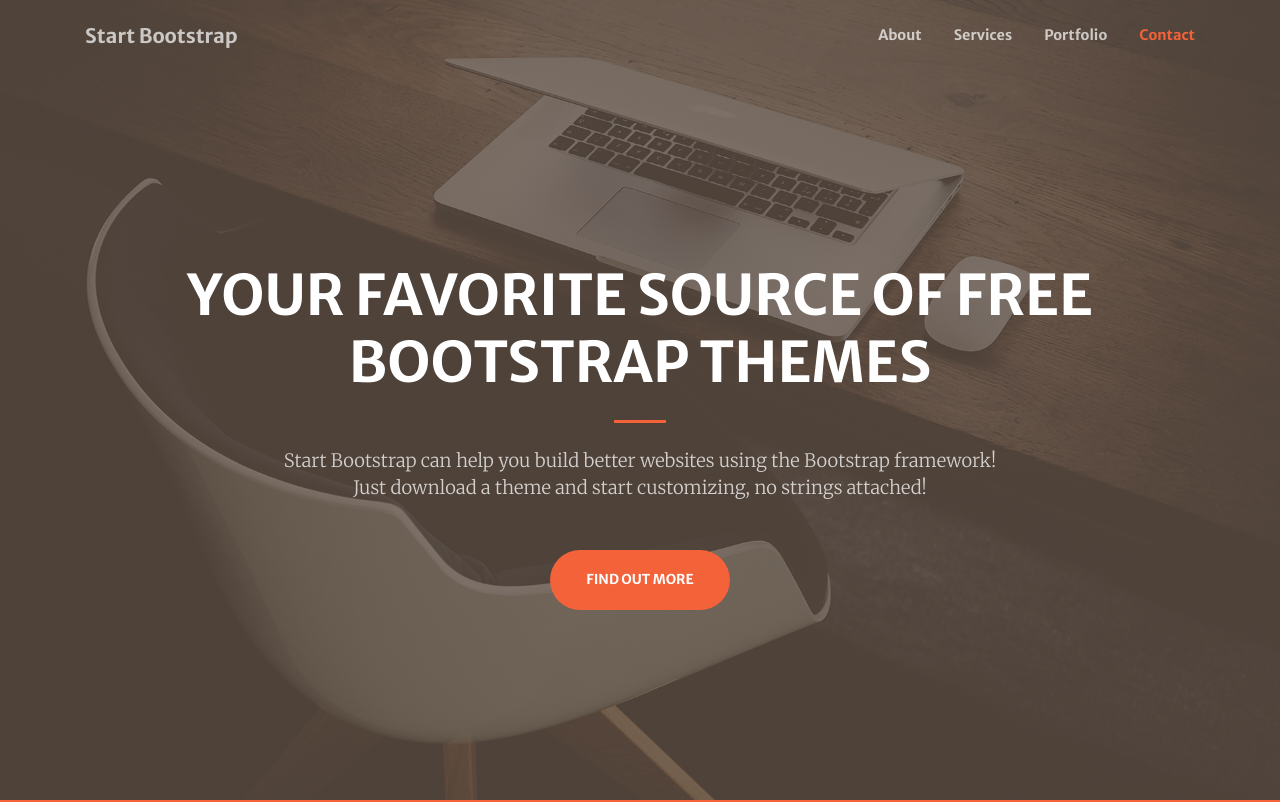
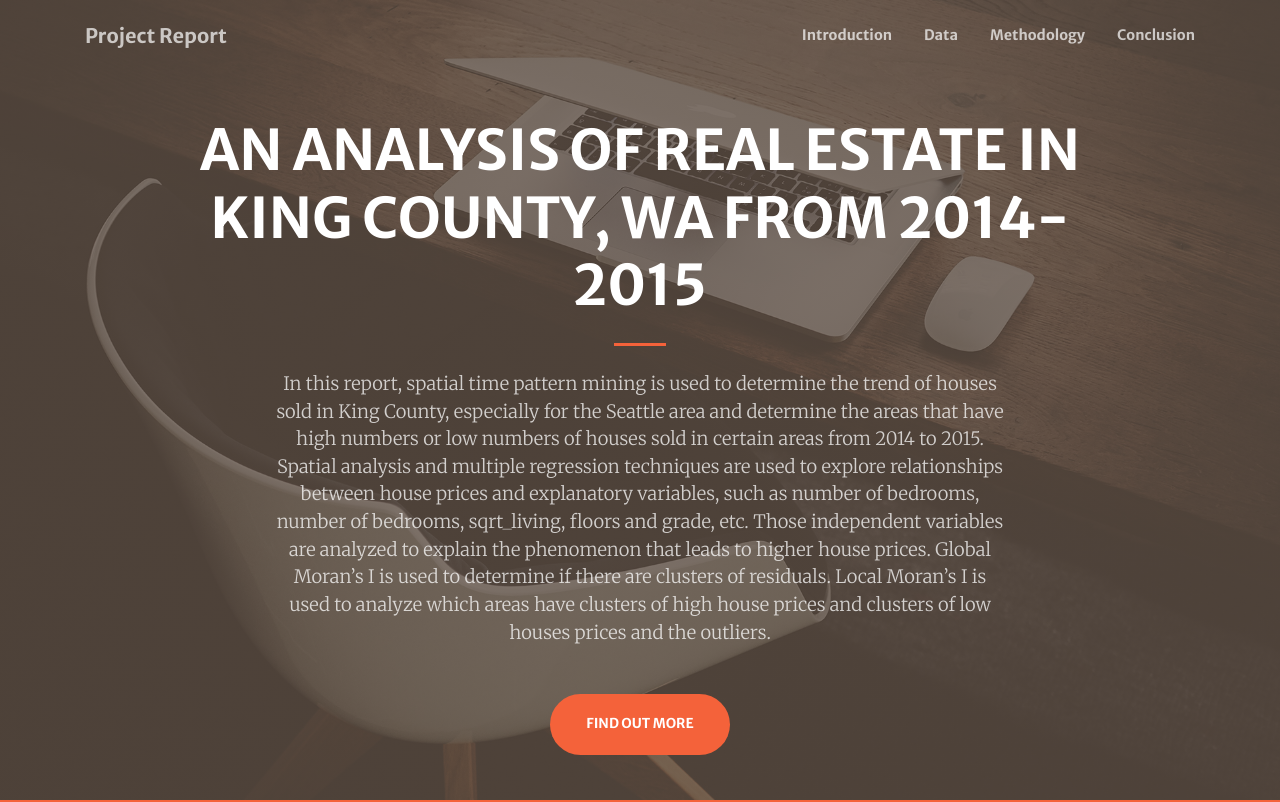
Before and after one commit to zejunoliviazheng/zejunoliviazheng.github.io, a website: page index.html in a window 1280 px wide. Shown: the top 802 px of the page. Drawn offline with nearby package versions, Linux system fonts and the light colour scheme.

Commit message:
Update index.html

```diff
--- a/index.html
+++ b/index.html
@@ -6,7 +6,7 @@
   <meta name="viewport" content="width=device-width, initial-scale=1, shrink-to-fit=no" />
   <meta name="description" content="" />
   <meta name="author" content="" />
-  <title>Creative - Start Bootstrap Theme</title>
+  <title> Project Report </title>
   <!-- Favicon-->
   <link rel="icon" type="image/x-icon" href="assets/img/favicon.ico" />
   <!-- Font Awesome icons (free version)-->
@@ -24,15 +24,15 @@
   <!-- Navigation-->
   <nav class="navbar navbar-expand-lg navbar-light fixed-top py-3" id="mainNav">
     <div class="container">
-      <a class="navbar-brand js-scroll-trigger" href="#page-top">Start Bootstrap</a>
+      <a class="navbar-brand js-scroll-trigger" href="#page-top">Project Report</a>
       <button class="navbar-toggler navbar-toggler-right" type="button" data-toggle="collapse" data-target="#navbarResponsive" aria-controls="navbarResponsive" aria-expanded="false" aria-label="Toggle navigation"><span
           class="navbar-toggler-icon"></span></button>
       <div class="collapse navbar-collapse" id="navbarResponsive">
         <ul class="navbar-nav ml-auto my-2 my-lg-0">
-          <li class="nav-item"><a class="nav-link js-scroll-trigger" href="#about">About</a></li>
-          <li class="nav-item"><a class="nav-link js-scroll-trigger" href="#services">Services</a></li>
-          <li class="nav-item"><a class="nav-link js-scroll-trigger" href="#portfolio">Portfolio</a></li>
-          <li class="nav-item"><a class="nav-link js-scroll-trigger" href="#contact">Contact</a></li>
+          <li class="nav-item"><a class="nav-link js-scroll-trigger" href="#Introduction">Introduction</a></li>
+          <li class="nav-item"><a class="nav-link js-scroll-trigger" href="#Data">Data</a></li>
+          <li class="nav-item"><a class="nav-link js-scroll-trigger" href="#Methodology">Methodology</a></li>
+          <li class="nav-item"><a class="nav-link js-scroll-trigger" href="#Conclusion">Conclusion</a></li>
         </ul>
       </div>
     </div>
@@ -42,17 +42,17 @@
     <div class="container h-100">
       <div class="row h-100 align-items-center justify-content-center text-center">
         <div class="col-lg-10 align-self-end">
-          <h1 class="text-uppercase text-white font-weight-bold">Your Favorite Source of Free Bootstrap Themes</h1>
+          <h1 class="text-uppercase text-white font-weight-bold">An Analysis of Real Estate in King County, WA from 2014-2015</h1>
           <hr class="divider my-4" />
         </div>
         <div class="col-lg-8 align-self-baseline">
-          <p class="text-white-75 font-weight-light mb-5">Start Bootstrap can help you build better websites using the Bootstrap framework! Just download a theme and start customizing, no strings attached!</p>
+          <p class="text-white-75 font-weight-light mb-5">In this report, spatial time pattern mining is used to determine the trend of houses sold in King County, especially for the Seattle area and determine the areas that have high numbers or low numbers of houses sold in certain areas from 2014 to 2015. Spatial analysis and multiple regression techniques are used to explore relationships between house prices and explanatory variables, such as number of bedrooms, number of bedrooms, sqrt_living, floors and grade, etc. Those independent variables are analyzed to explain the phenomenon that leads to higher house prices. Global Moran’s I is used to determine if there are clusters of residuals.  Local Moran’s I is used to analyze which areas have clusters of high house prices and clusters of low houses prices and the outliers.</p>
           <a class="btn btn-primary btn-xl js-scroll-trigger" href="#about">Find Out More</a>
         </div>
       </div>
     </div>
   </header>
-  <!-- About-->
+  <!-- Introduction-->
   <section class="page-section bg-primary" id="about">
     <div class="container">
       <div class="row justify-content-center">
@@ -65,7 +65,7 @@
       </div>
     </div>
   </section>
-  <!-- Services-->
+  <!-- Data-->
   <section class="page-section" id="services">
     <div class="container">
       <h2 class="text-center mt-0">At Your Service</h2>
@@ -102,7 +102,7 @@
       </div>
     </div>
   </section>
-  <!-- Portfolio-->
+  <!-- Methodology-->
   <div id="portfolio">
     <div class="container-fluid p-0">
       <div class="row no-gutters">
@@ -170,7 +170,7 @@
       <a class="btn btn-light btn-xl" href="https://startbootstrap.com/theme/creative/">Download Now!</a>
     </div>
   </section>
-  <!-- Contact-->
+  <!-- Conclusion-->
   <section class="page-section" id="contact">
     <div class="container">
       <div class="row justify-content-center">
```
